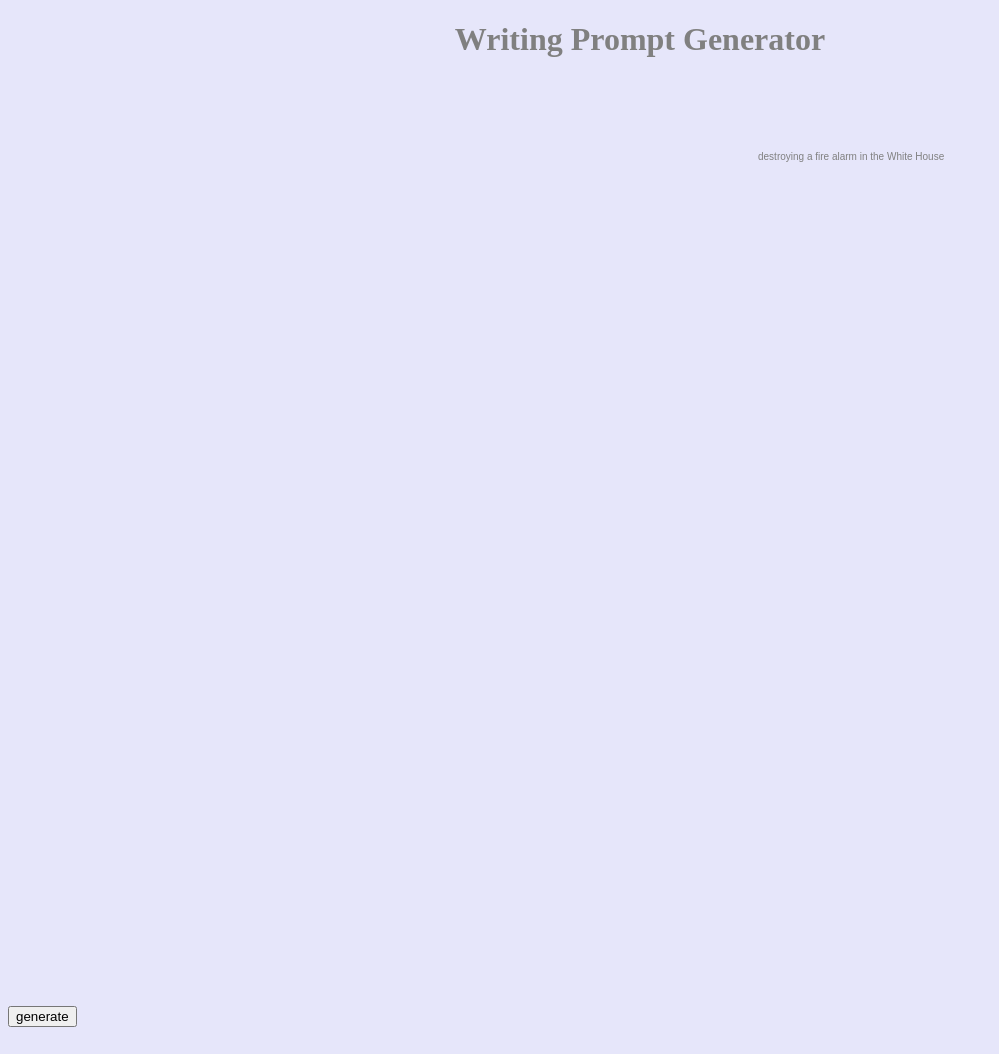
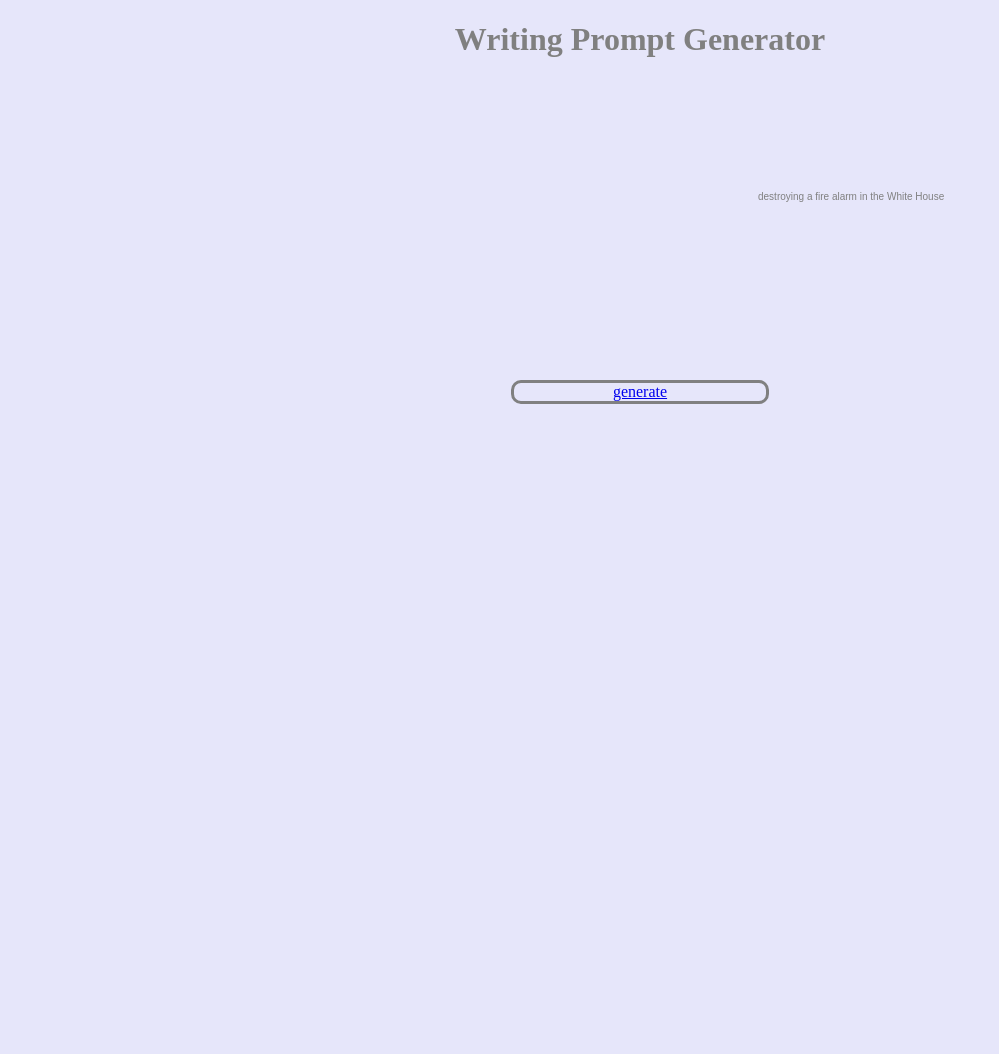
Before and after one commit to ameliamsk/writingprompt, a plain HTML site: page index.html in a window 1280 px wide. Shown: the top 1054 px of the page, without its empty margins (0-999 px from the left). Drawn offline with Linux system fonts and the light colour scheme.

Commit message:
Update index.html

```diff
--- a/index.html
+++ b/index.html
@@ -10,11 +10,9 @@
     <h1 align="center"> Writing Prompt Generator </h1>
         <canvas id="writing"></canvas>
 
-    <!--    <p><a href ="https://melmoone.github.io/writingprompt/"> generate </a></p> -->
+    <p><a href ="https://melmoone.github.io/writingprompt/"> generate </a></p>
 
 <script src = "writing.js"></script>
     </body>
 
-<button type = "button" src = "writing.js"> generate </button>
-
 </html>
```
